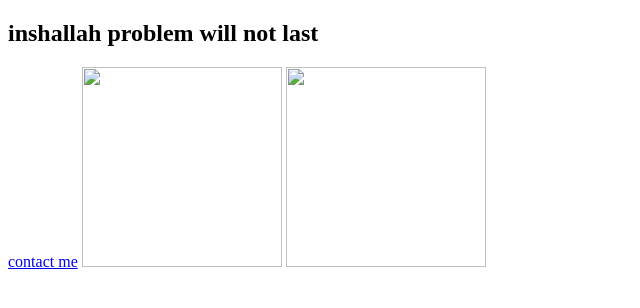
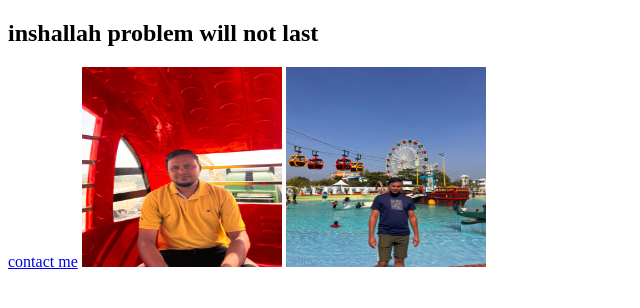
Before and after one commit to saidur20087/my-third-github, a plain HTML site: page index.html in a window 1280 px wide. Shown: the whole page, without its empty margins (0-640 px from the left). Drawn offline with Linux system fonts and the light colour scheme.

Commit message:
my imges

```diff
--- a/index.html
+++ b/index.html
@@ -9,8 +9,8 @@
 <body>
     <h2>inshallah problem will not last</h2>
     <a href="contact.html">contact me</a>
-    <img width="200px" height="200px" src="\saidur\P.HERO\github\my-third-github\images/06.jpg" alt="">
-    <img width="200px" height="200px" src="\saidur\P.HERO\github\my-third-github\images/05.jpg" alt="">
+    <img width="200px" height="200px" src="images/05.jpg" alt="">
+    <img width="200px" height="200px" src="images/06.jpg" alt="">
 
 </body>
 </html>
```
